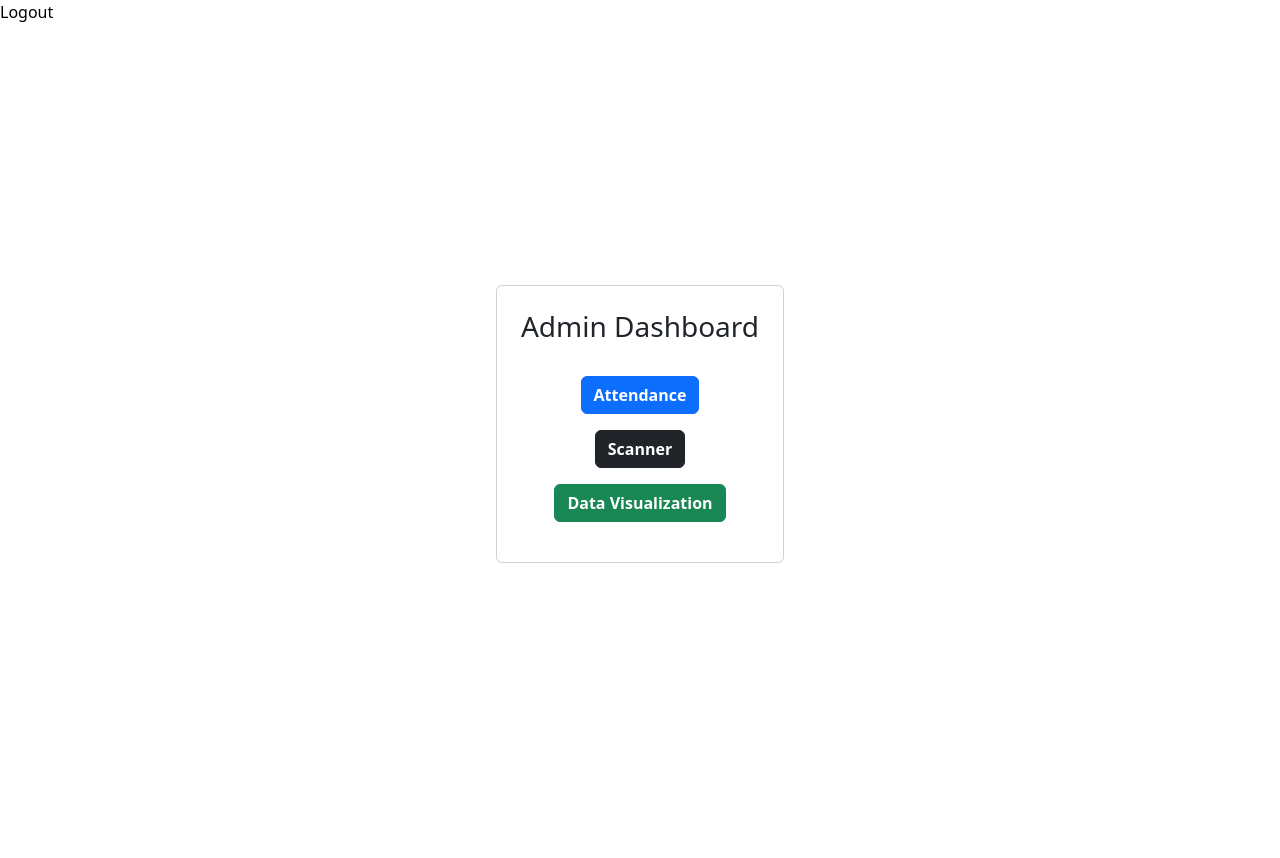
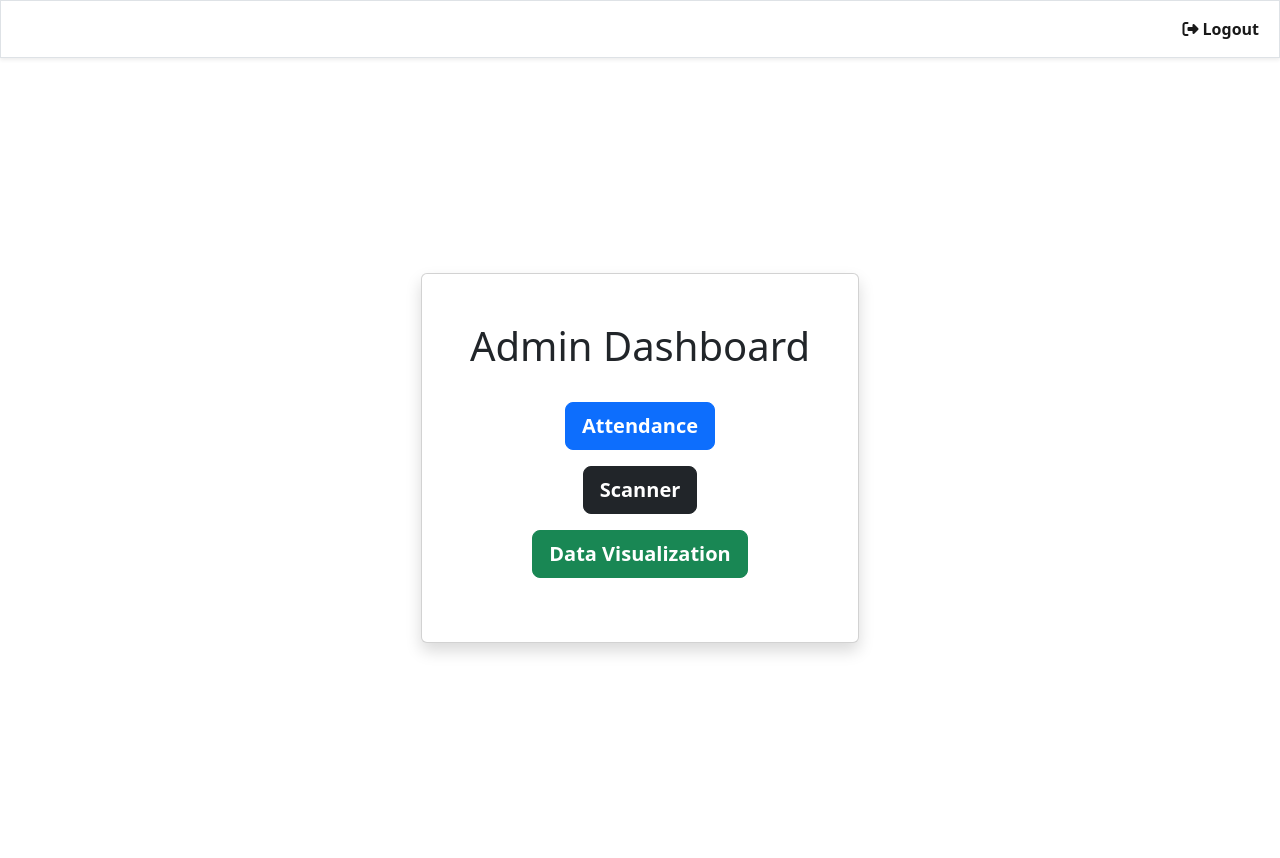
Before and after one commit to riza1230/login-system, a PHP site: page /login-system/views/admin/dashboard.php in a window 1280 px wide. Before the commit the page ends 563 px from the top, so only its background shows below. Run offline with PHP 8.4, Linux system fonts and the light colour scheme; some libraries are stand-ins or nearby versions.

Commit message:
admin page v.1

```diff
--- a/index.php
+++ b/index.php
@@ -24,7 +24,7 @@
         <div class="card-body ">
                 <h1 class=""><b> Sign In</b></h1>
                 <form action="" method="POST" class="p-1">
-                    <input type="email" class="form-control mb-3" name="email" placeholder="Enter Your Email" autocomplete="username" required>
+                    <input type="email" class="form-control mb-3 " name="email" placeholder="Enter Your Email" autocomplete="username" required>
                     <input type="password" class="form-control mb-3" name="password" placeholder="Enter Your Password" autocomplete="current-password" required>
                     <button name="submit" class="btn btn-outline-primary mb-5" type="submit"><b>Login</b></button>
                 </form>
--- a/views/admin/dashboard.php
+++ b/views/admin/dashboard.php
@@ -3,17 +3,29 @@
 ?>
 
 
-<a href="./../logout.php">Logout</a>
-<div class="container d-flex min-vh-100 align-items-center justify-content-center">
- <div class="card text-center p-4 ">
+<nav class="navbar navbar-expand border shadow-sm">
+  <div class="container-fluid ">
+    <div class="collapse navbar-collapse" id="navbarSupportedContent">
+      <ul class="navbar-nav ms-auto mb-md-0">
+		<li class="nav-item">
+          <a class="nav-link active" href="./../logout.php">
+		  <i class="fa-solid fa-right-from-bracket"></i>
+		  <b> Logout</b></a>
+        </li>
+    </div>
+  </div>
+</nav>
+
+<div class="container-lg d-flex min-vh-100 align-items-center justify-content-center">
+ <div class="card text-center p-5 shadow ">
  	<div class="card-title">
-                <h3 class="">Admin Dashboard</h3>
+                <h1 class="">Admin Dashboard</h1>
  	</div>
         <div class="card-body ">
             <div class=" d-flex flex-column justify-content-center align-items-center">
-                   <a href="./attendance.php" class="btn btn-primary " role="button" ><strong>Attendance</strong></a>
-					<a href="./scanner.php" class="btn btn-dark mt-3" role="button"><strong>Scanner</strong></a>
-					<a href="./data-visualization.php" class="btn btn-success mt-3" role="button"><strong>Data Visualization</strong></a>
+                   <a href="./attendance.php" class="btn btn-primary btn-lg " role="button" ><strong>Attendance</strong></a>
+					<a href="./scanner.php" class="btn btn-dark btn-lg btn-lg mt-3" role="button"><strong>Scanner</strong></a>
+					<a href="./data-visualization.php" class="btn btn-success btn-lg mt-3" role="button"><strong>Data Visualization</strong></a>
 
 
             </div>
--- a/views/admin/qr-code-scanner/database/db_conn.php
+++ b/views/admin/qr-code-scanner/database/db_conn.php
@@ -1,10 +1,11 @@
 <?php
   $servername = "localhost";
   $username = "root";
-  $password = "123";
+  $password = "";
   $dbname = "phpdb";
 
   $conn = new mysqli($servername, $username, $password, $dbname);
+
 
   // Check connection
   if ($conn->connect_error) {
--- a/views/user/profile.php
+++ b/views/user/profile.php
@@ -35,12 +35,13 @@
 			<div class="col-md-4">
 				<div class="card shadow">
 					<div class="card-body text-center">
-          <span class="name mt-3"><?php echo $row['name']; ?></span>
+          <span class="name"> Name: <b><?php echo $row['name']; ?></b> </span>
+          <div class="name mt-3"> ID: <b><?php echo $row['id']; ?></b> </div>
 		  <div>
           <img src="https://i.imgur.com/wvxPV9S.png" height="100" width="100" />
 		  </div>
+		  <form id="generate-form">
 
-					<form id="generate-form">
 						<input type="text" id="input" class="d-block" style="visibility: hidden;" value="<?php echo $row['name']; ?>" />
 						<select name="size" id="size" style="display:none;">
 							<option value="200" selected>200x200</option>
```
Also changed, not shown: views/admin/attendance.php (+27 -0 lines), views/admin/data-visualization.php (+27 -0 lines), views/admin/qr-code-scanner/index.php (+3 -4 lines), views/admin/scanner.php (+34 -0 lines), views/register/register-form.php (+4 -4 lines).
